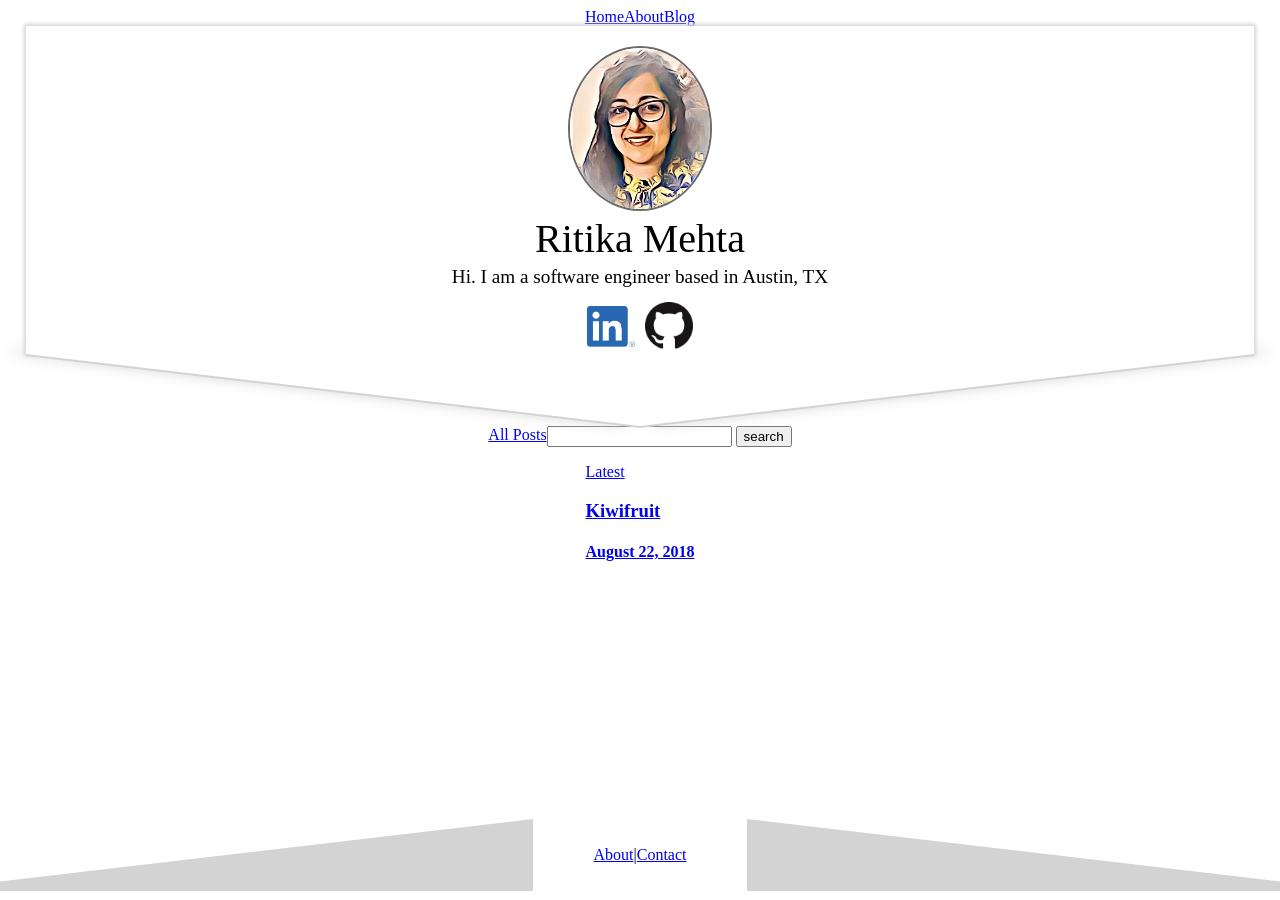
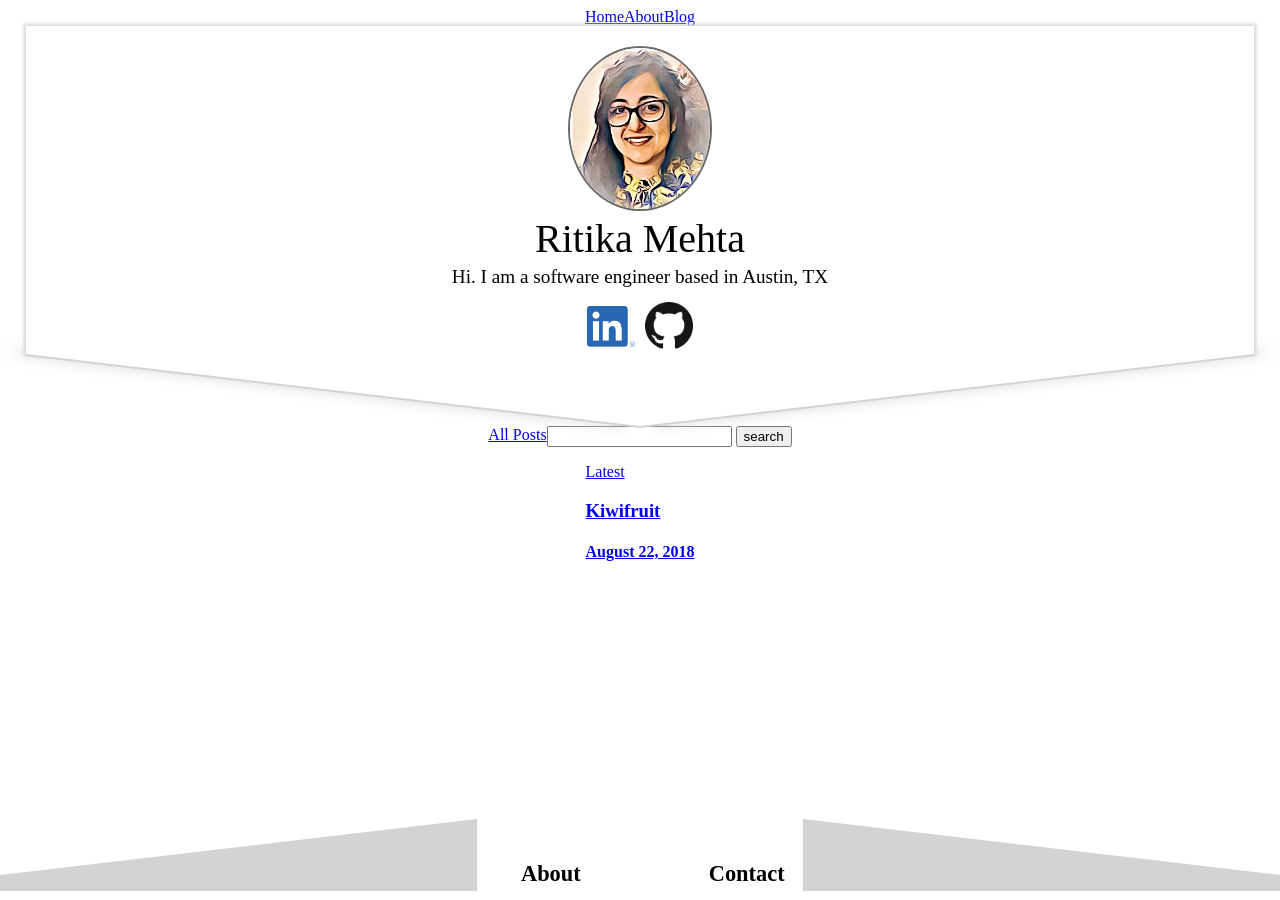
Before and after one commit to mehtarit/Folio, a Jekyll site: the page built from index.html, in a window 1280 px wide. Built offline with Jekyll 4.4.1, drawn with Linux system fonts in a browser that asks for light colours; some web fonts are replaced.

Commit message:
confirm that footer needs a new design

```diff
--- a/_includes/footer.html
+++ b/_includes/footer.html
@@ -1,7 +1,7 @@
 <footer>
   <nav>
-    <a class="above-3" href="{{site.baseurl}}/about.html">About</a> |
-    <a class="above-3" href="mailto:hi@mehtarit.com">Contact</a>
+    <a class="above-3 left-most" href="{{site.baseurl}}/about.html">About</a>
+    <a class="above-3 right-most" href="mailto:hi@mehtarit.com">Contact</a>
   </nav>
   <div class="triangle-up-left"></div>
   <div class="triangle-up-right"></div>
--- a/assets/css/footer.scss
+++ b/assets/css/footer.scss
@@ -4,6 +4,33 @@
 footer {
   position: absolute;
   bottom: 4vh;
+
+  nav {
+    position: relative;
+    top: 1vh;
+  }
+
+  .left-most {
+    position: relative;
+    left: -4vw;
+    font-family: "Laila", serif;
+    text-decoration: none;
+    color: black;
+    font-weight: 600;
+    font-size: 1.4em;
+    bottom: -1.6vh;
+  }
+
+  .right-most {
+    position: relative;
+    right: -6vw;
+    font-family: "Laila", serif;
+    text-decoration: none;
+    color: black;
+    font-weight: 600;
+    font-size: 1.4em;
+    bottom: -1.6vh;
+  }
 }
 
 .above-3 {
@@ -15,7 +42,7 @@ footer {
   border-right: solid 0px transparent;
   border-bottom: solid 8vh lightgrey;
   position: absolute;
-  right: 12vw;
+  right: 18vw;
   bottom: -3vh;
   z-index: 2;
 }
@@ -26,5 +53,5 @@ footer {
   border-bottom: solid 8vh lightgrey;
   position: absolute;
   bottom: -3vh;
-  left: 12vw;
+  left: 18vw;
 }
```
